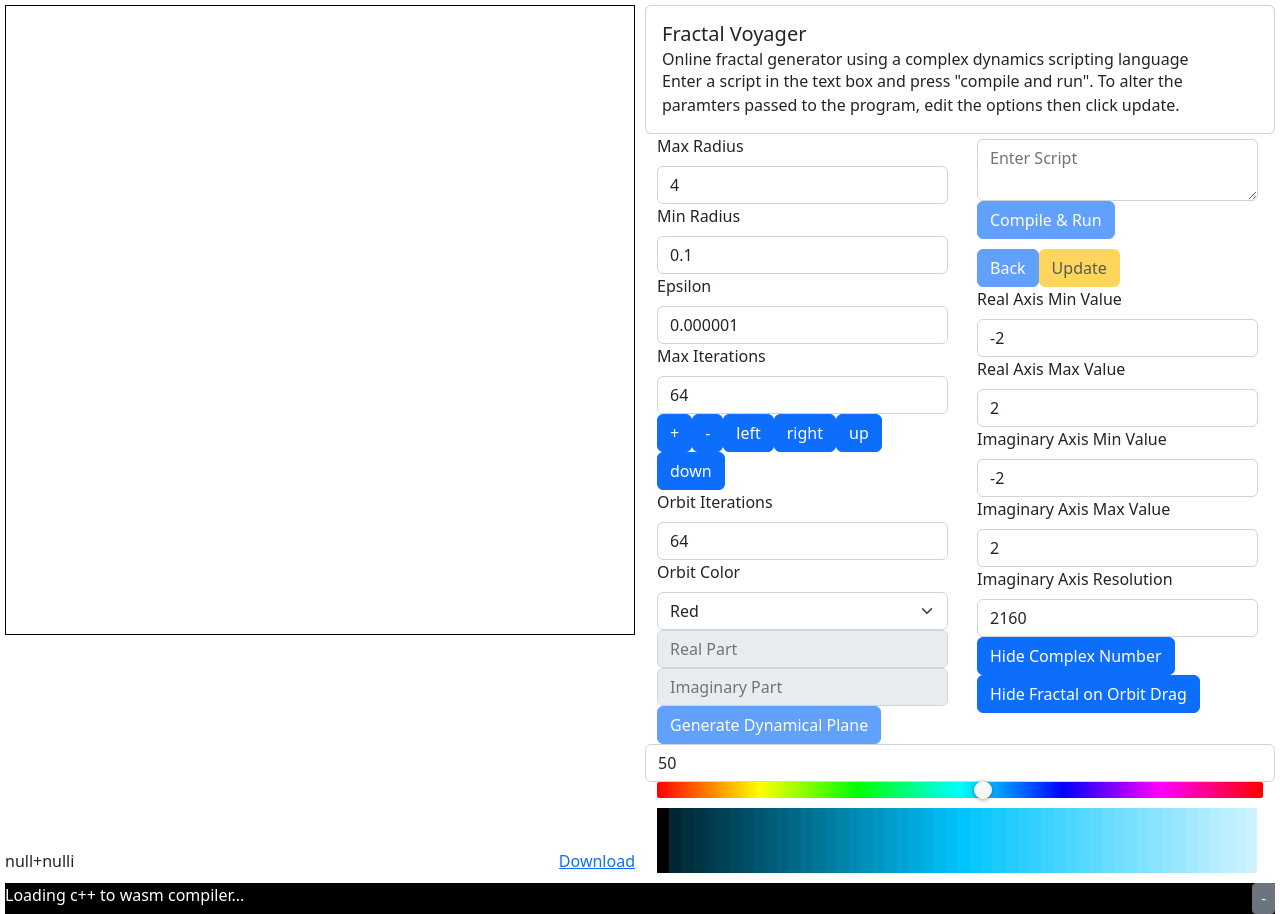
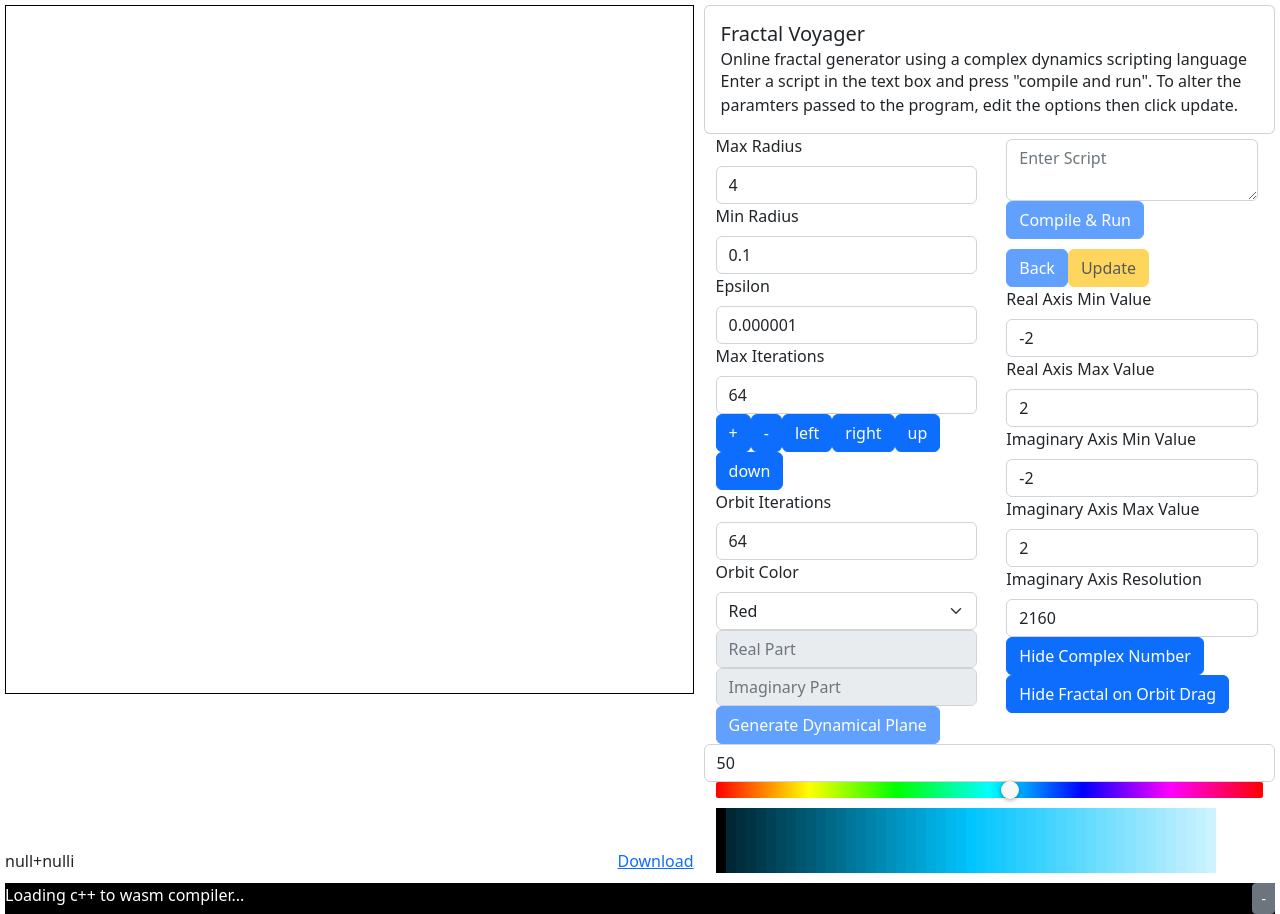
Before and after one commit to FractalVoyager/FractalVoyager, a React (Create React App) app: page / in a window 1280 px wide. Built offline with nearby package versions, Linux system fonts and the light colour scheme; no server answers.

Commit message:
programtically set the width of viewer container so download link doesn't stick out, and controls can take rest of avail space

```diff
--- a/src/components/Control/control.css
+++ b/src/components/Control/control.css
@@ -1,8 +1,8 @@
 #controls {
   /* float: right; */
-  flex-basis: 50%;
-  /* flex-grow: 1; */
+  flex-basis: 45%;
   /* flex-shrink: 1; */
+  flex-grow: 6;
   margin-left: 5px;
   display: flex;
   flex-direction: column;
@@ -30,9 +30,6 @@
   padding: 5px;
 }
 
-#header {
-}
-
 #slider {
   width: 100px;
 }
--- a/src/components/Viewer/canvasComponent.js
+++ b/src/components/Viewer/canvasComponent.js
@@ -4,7 +4,8 @@
 // by calling useCanvas
 
 import useCanvas from "../../helpers/canvasHook";
-import { useFracRefStore } from "../../store/zustandTest";
+import { useFracRefStore, useCanStyleStore } from "../../store/zustandTest";
+
 /*
 props:
 draw: function to be drawn on canvas
@@ -41,6 +42,8 @@ const Canvas = ({
     }, 10);
   }
 
+  const setWidth = useCanStyleStore((state) => state.setWidth);
+
   // math for css size of canvas
   // NOTE: these will only change when xRes/yRes change, so when we just box zoom,
   // it doesn't change those values, so the actaul size of the canvas doesn't update,
@@ -54,6 +57,7 @@ const Canvas = ({
     styHeight = (styWidth * yRes) / xRes;
   }
   const style = { width: styWidth, height: styHeight };
+  setWidth(styWidth);
 
   // the ref will have the drawn fractal
   return (
--- a/src/components/Viewer/viewer.css
+++ b/src/components/Viewer/viewer.css
@@ -22,14 +22,16 @@
 
 #viewer {
   /* flex-basis: 50%; */
-  /* flex-grow: 0; */
-  flex-basis: 50%;
+  flex-grow: 0;
+  flex-shrink: 3;
+  width: 100%;
+
   margin-right: 5px;
   /* flex-shrink: 4; */
-  height: 100%;
+  /* height: 100%; */
   display: flex;
   flex-direction: column;
-  align-content: flex-start;
+  /* align-content: flex-start; */
   justify-content: flex-start;
 }
 
@@ -39,9 +41,11 @@
 
 #lower-cont {
   display: flex;
+  /* position: absolute; */
   justify-content: space-between;
   flex-direction: row-reverse;
   align-items: flex-end;
+  /* float: left; */
 }
 
 #cords-box {
--- a/src/components/Viewer/viewerComponent.js
+++ b/src/components/Viewer/viewerComponent.js
@@ -11,6 +11,7 @@ import {
   useFracRefStore,
   useResetType,
   useWriteOrbitStore,
+  useCanStyleStore,
 } from "../../store/zustandTest.js";
 
 /*
@@ -73,6 +74,7 @@ const Viewer = ({
   const setBackOk = useBackState((state) => state.setAllowed);
   // the value of initial type (the type that the script produces)
   const initType = useCompileStore((state) => state.initialType);
+  const canWidthStore = useCanStyleStore((state) => state.width);
   // silly fix to the viewer not reverting back to the initial type when the script changes
   // say you type a param space, switch to julia in viewer, then type another param space,
   // intial type didn't change, so nothing updates, so this is just a number that triggers
@@ -726,7 +728,8 @@ const Viewer = ({
 
   return (
     <>
-      <div id="viewer">
+      <div id="viewer" style={{ width: canWidthStore + "px" }}>
+        {console.log(canWidthStore + "px")}
         <div id="outer-cans" ref={wrapperRef}>
           {wrapperRef.current ? (
             <>
--- a/src/store/zustandTest.js
+++ b/src/store/zustandTest.js
@@ -245,6 +245,11 @@ const useWriteOrbitStore = create((set) => ({
   setWrite: (bool) => set({ write: bool }),
 }));
 
+const useCanStyleStore = create((set) => ({
+  width: null,
+  setWidth: (width) => set({ width: width }),
+}));
+
 export {
   useCompileStore,
   useTermStore,
@@ -254,4 +259,5 @@ export {
   useFracRefStore,
   useResetType,
   useWriteOrbitStore,
+  useCanStyleStore,
 };
```
Also changed, not shown: 1 other file (tests, documents, lock files or other folders).
